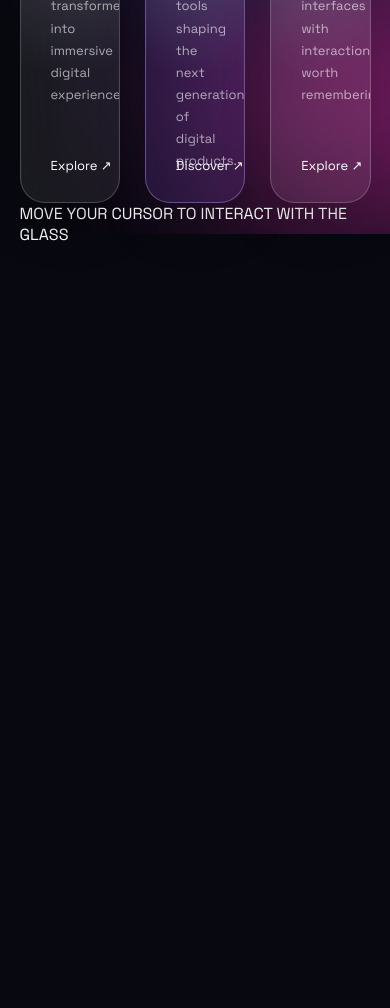
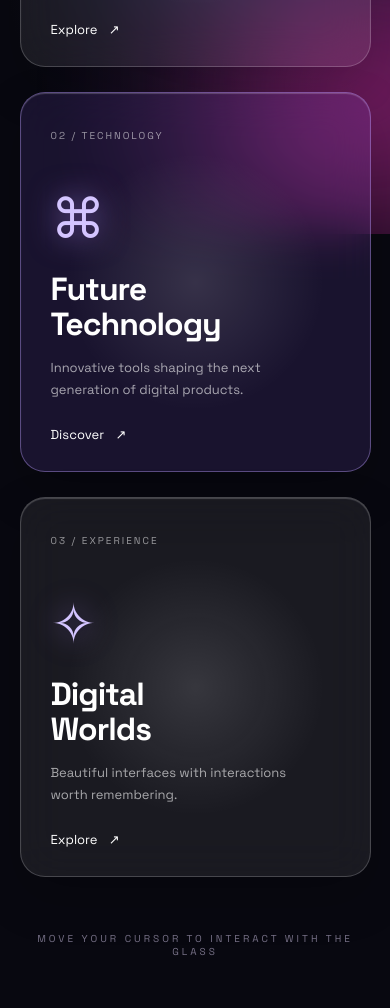
Before and after one commit to manthansharma17/components, a plain HTML site: page card-animations/liquid-glass-card/index.html in a window 390 px wide. Shown: the part 610-1618 px from the top of the page. Before the commit the page ends 905 px from the top, so only its background shows below. Drawn offline with Linux system fonts and the light colour scheme; a script that the page names is missing.

Commit message:
liquid glass css 2

```diff
--- a/card-animations/liquid-glass-card/style.css
+++ b/card-animations/liquid-glass-card/style.css
@@ -196,3 +196,34 @@ h2 {
   font-size: 13px;
   text-decoration: none;
 }
+.glass-card a span {
+  margin-left: 8px;
+  transition: margin .3s;
+}
+
+.glass-card:hover a span {
+  margin-left: 15px;
+}
+
+footer {
+  text-align: center;
+  color: #777187;
+  font-size: 10px;
+  letter-spacing: 3px;
+  margin-top: 55px;
+}
+
+@media(max-width: 850px) {
+  .glass-grid {
+    grid-template-columns: 1fr;
+    max-width: 450px;
+    margin: auto;
+  }
+}
+
+@media(prefers-reduced-motion: reduce) {
+  *, *::before, *::after {
+    animation: none !important;
+    transition: none !important;
+  }
+}
```
